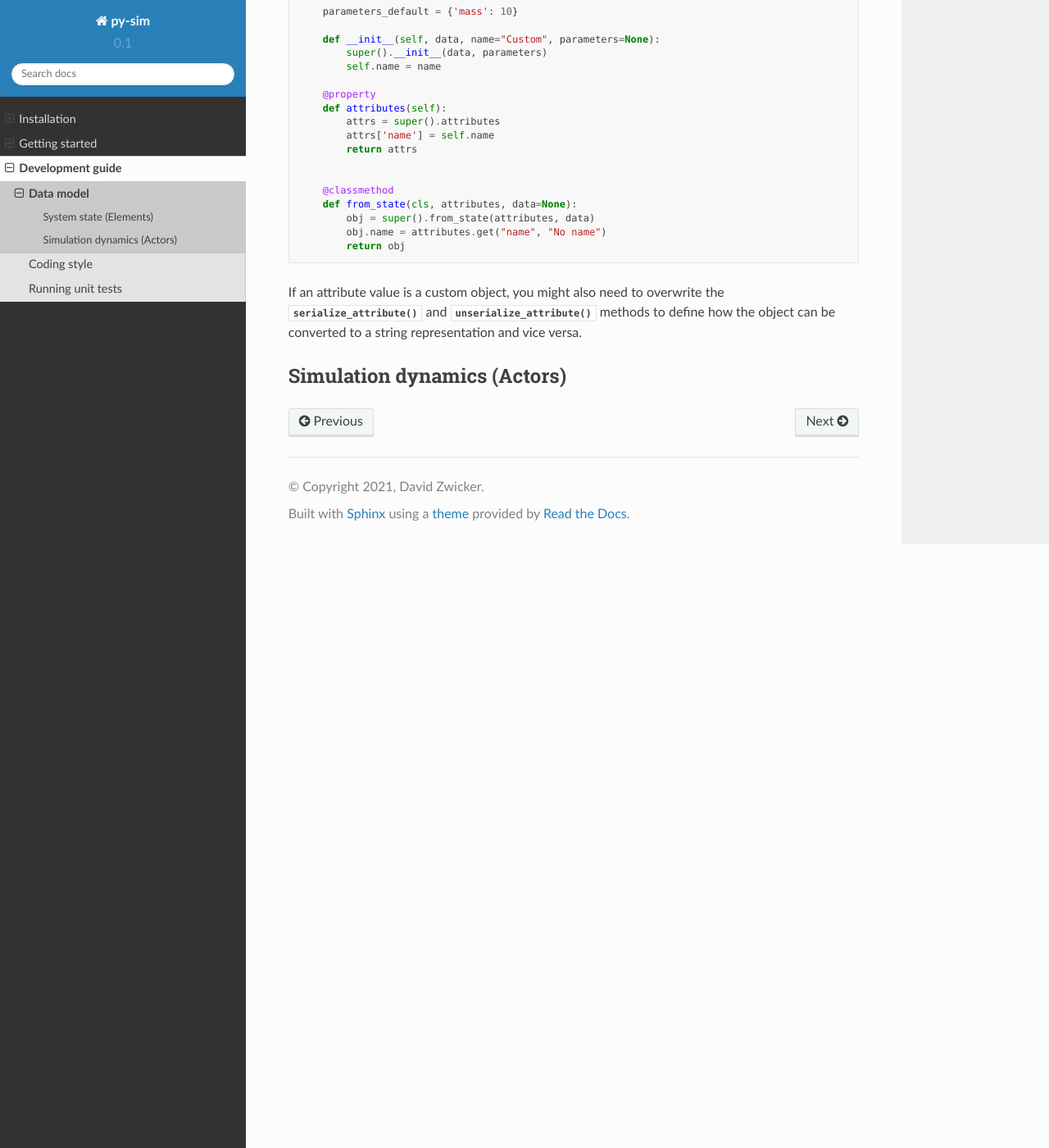
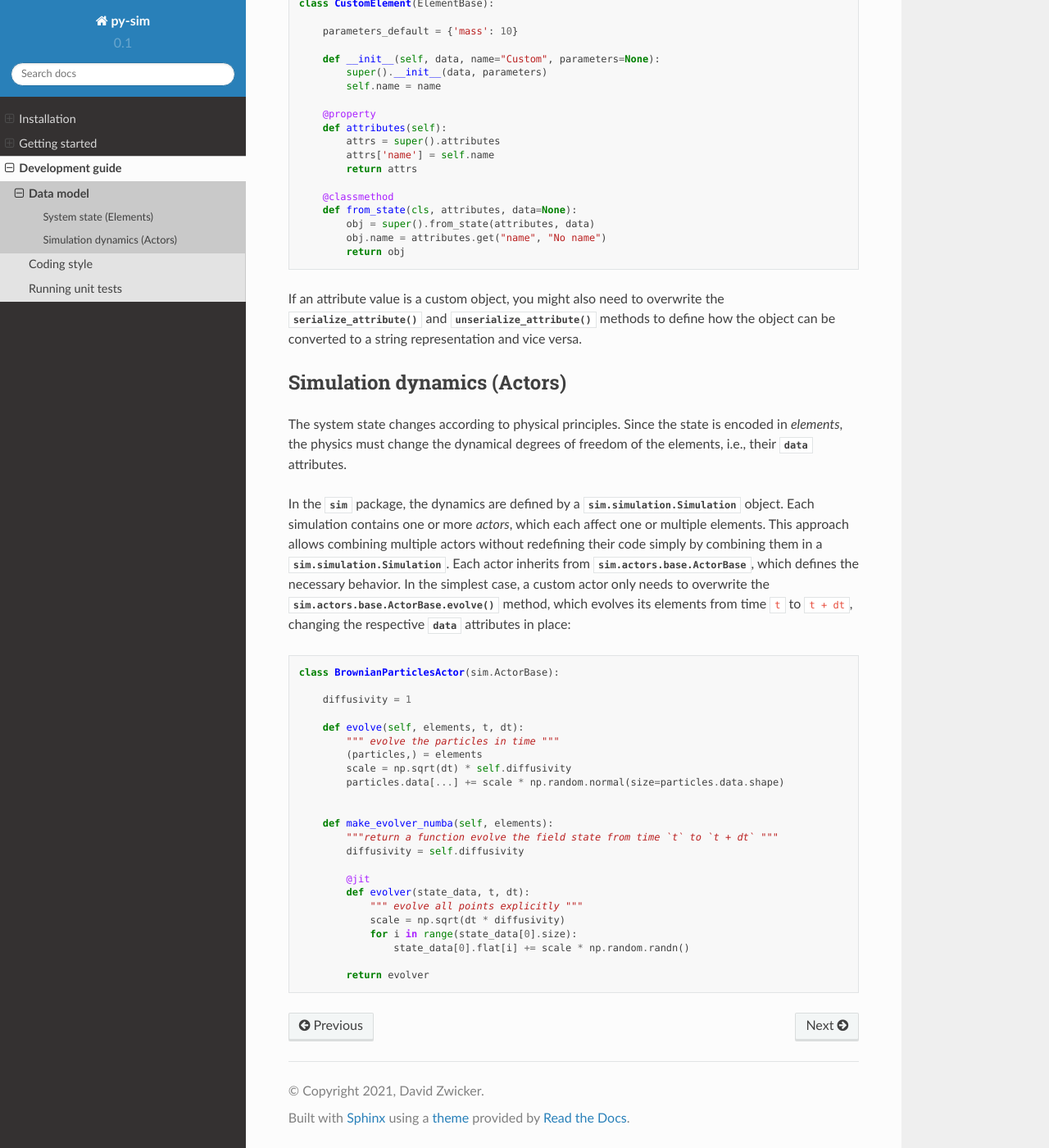
Before and after one commit to zwicker-group/emulsim, a Sphinx documentation site: the page built from docs/source/dev_guide/data_model.rst, in a window 1280 px wide and 1400 px high, scrolled down 948 px. Shown: the whole window at 82% size. Built offline with Sphinx 7.4.7 and the Read the Docs theme 2.0.0, drawn with Linux system fonts in a browser that asks for light colours; pages that are not in the unit, such as notebooks, are missing from menus; some of the changed text lies outside the part shown.

Commit message:
Improved documentation

```diff
--- a/docs/source/dev_guide/data_model.rst
+++ b/docs/source/dev_guide/data_model.rst
@@ -4,12 +4,13 @@ Data model
 The main idea of the :mod:`sim` package is to separate the description of the *state*
 of the simulation from the description that govern the dynamics.
 The state gives all the necessary information to represent the system at a particular
-time point. The full dynamics then leads to a sequence of states, collectively called a
+time point.
+Since we restrict ourself to memoryless systems (i.e., Markov chains), the state
+contains all information to evolve the system forward in time.
+The full dynamics then leads to a sequence of states, collectively called a
 *trajectory*.
 The aim of the package is to evolve an initial state according to some dynamics to
 obtain the entire trajectory or only the final state.
-Below, we discuss how the state is structure and we briefly touch on how the dynamics
-are described.
 
 
 System state (Elements)
@@ -62,7 +63,6 @@ These aspects are explained in the code example below:
             attrs['name'] = self.name
             return attrs
 
-
         @classmethod
         def from_state(cls, attributes, data=None):
             obj = super().from_state(attributes, data)
@@ -79,3 +79,45 @@ be converted to a string representation and vice versa.
 
 Simulation dynamics (Actors)
 ############################
+The system state changes according to physical principles.
+Since the state is encoded in *elements*, the physics must change the dynamical degrees
+of freedom of the elements, i.e., their :attr:`data` attributes.
+
+
+In the :mod:`sim` package, the dynamics are defined by a
+:class:`sim.simulation.Simulation` object.
+Each simulation contains one or more *actors*, which each affect one or multiple
+elements.
+This approach allows combining multiple actors without redefining their code simply by
+combining them in a :class:`sim.simulation.Simulation`.
+Each actor inherits from :class:`sim.actors.base.ActorBase`, which defines the necessary
+behavior.
+In the simplest case, a custom actor only needs to overwrite the
+:meth:`sim.actors.base.ActorBase.evolve` method, which evolves its elements from time
+:code:`t` to :code:`t + dt`, changing the respective :attr:`data` attributes in place:
+
+.. code-block:: python
+
+    class BrownianParticlesActor(sim.ActorBase):
+
+        diffusivity = 1
+
+        def evolve(self, elements, t, dt):
+            """ evolve the particles in time """
+            (particles,) = elements
+            scale = np.sqrt(dt) * self.diffusivity
+            particles.data[...] += scale * np.random.normal(size=particles.data.shape)
+
+
+        def make_evolver_numba(self, elements):
+            """return a function evolve the field state from time `t` to `t + dt` """
+            diffusivity = self.diffusivity
+
+            @jit
+            def evolver(state_data, t, dt):
+                """ evolve all points explicitly """
+                scale = np.sqrt(dt * diffusivity)
+                for i in range(state_data[0].size):
+                    state_data[0].flat[i] += scale * np.random.randn()
+
+            return evolver
```
Also changed, not shown: 1 other file.
